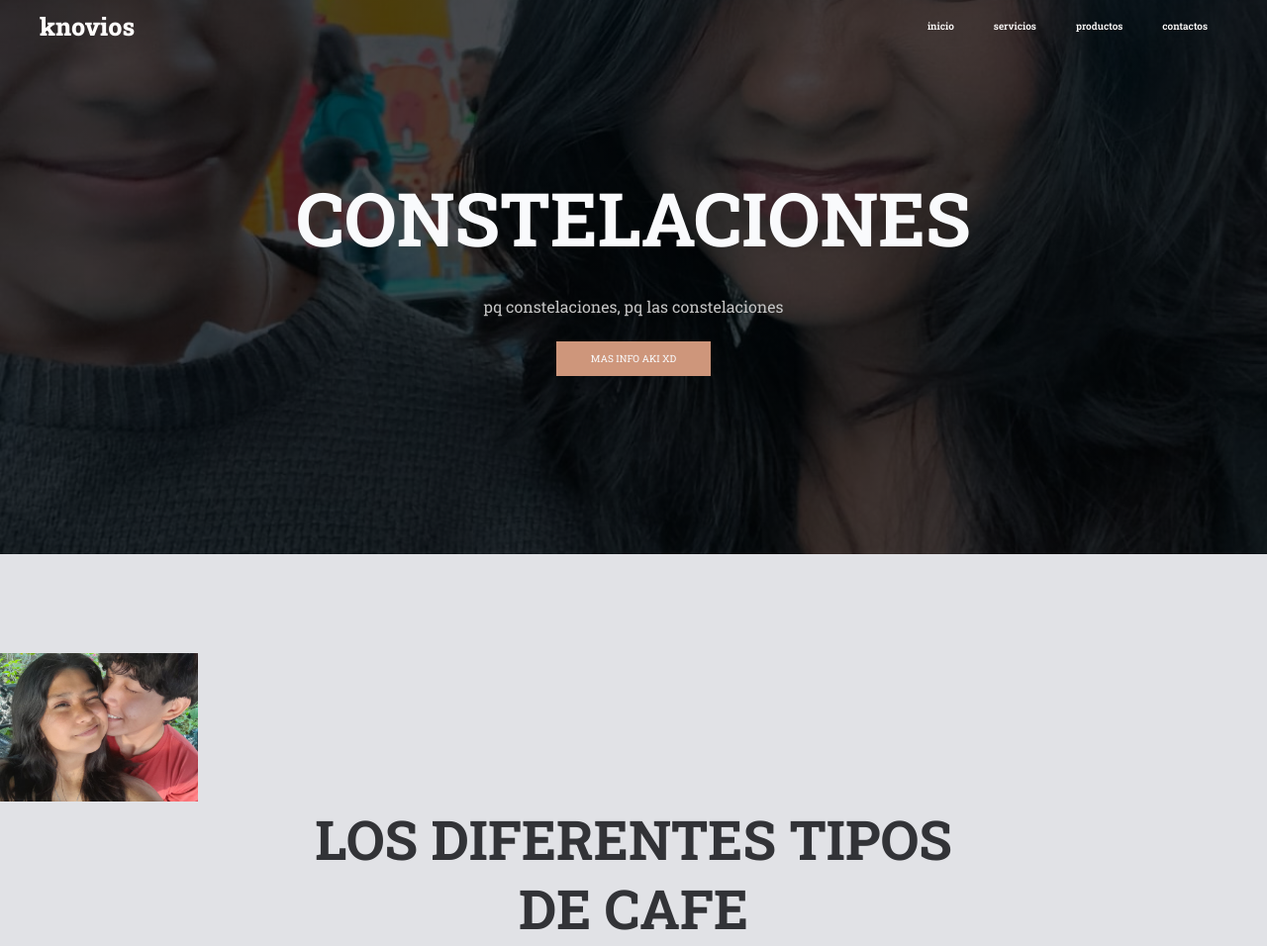
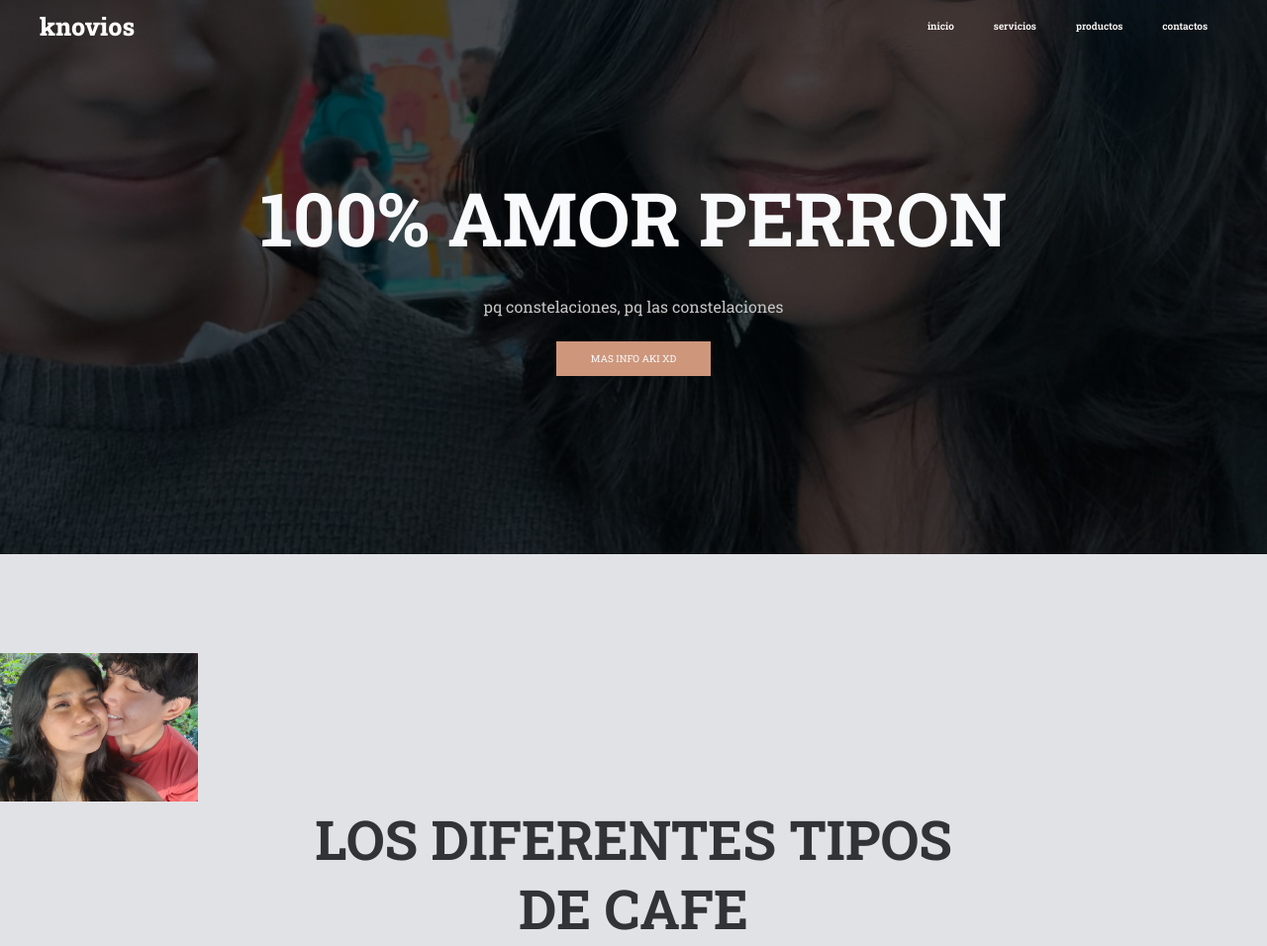
Before and after one commit to ikevnTV/knovios, a plain HTML site: page index.html in a window 1280 px wide. Shown: the top 956 px of the page at 99% size. Drawn offline with Linux system fonts and the light colour scheme.

Commit message:
Add files via upload

```diff
--- a/index.html
+++ b/index.html
@@ -30,7 +30,7 @@
             </nav>
         </div>
         <div class="header-content container">
-            <h1> constelaciones </h1>
+            <h1> 100% amor perron </h1>
             <p>
                 pq constelaciones, pq las constelaciones
             </p>
```
